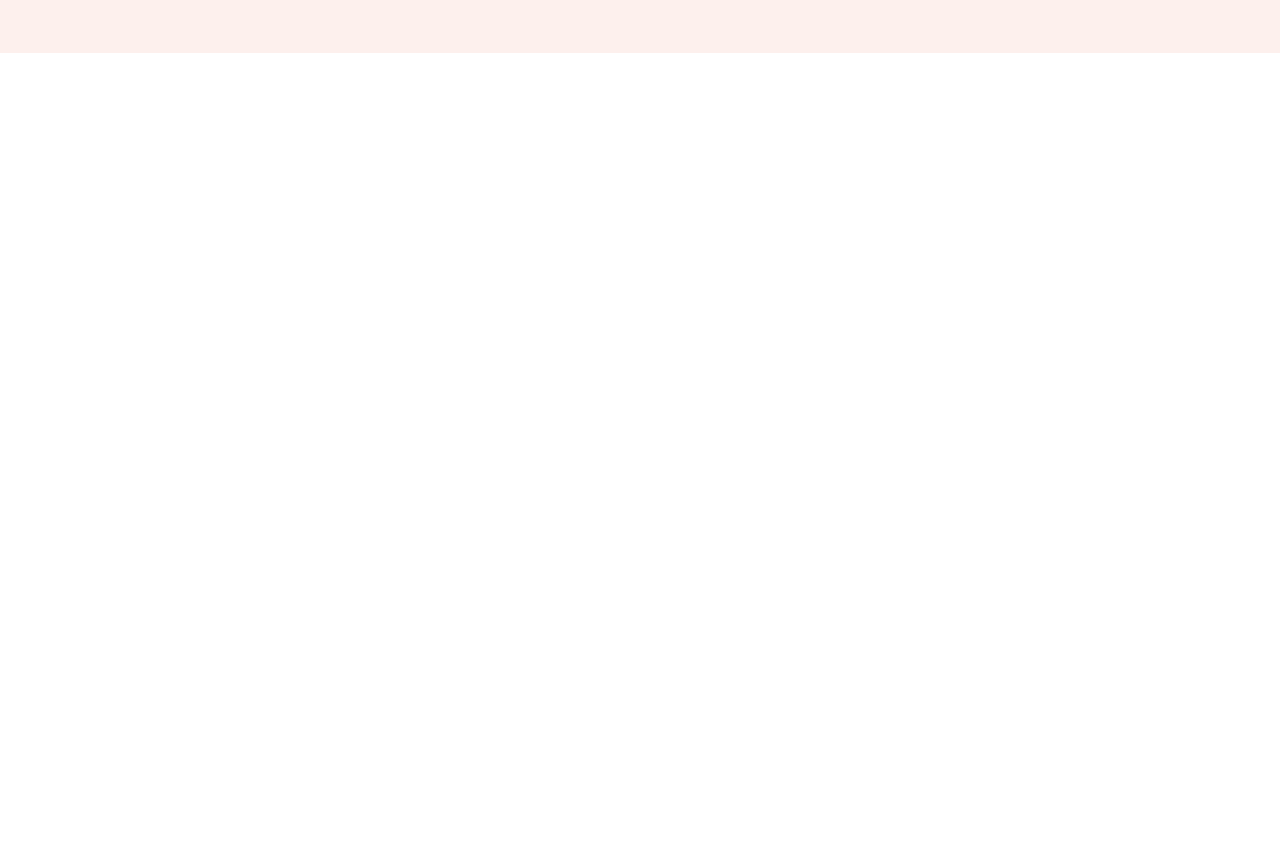
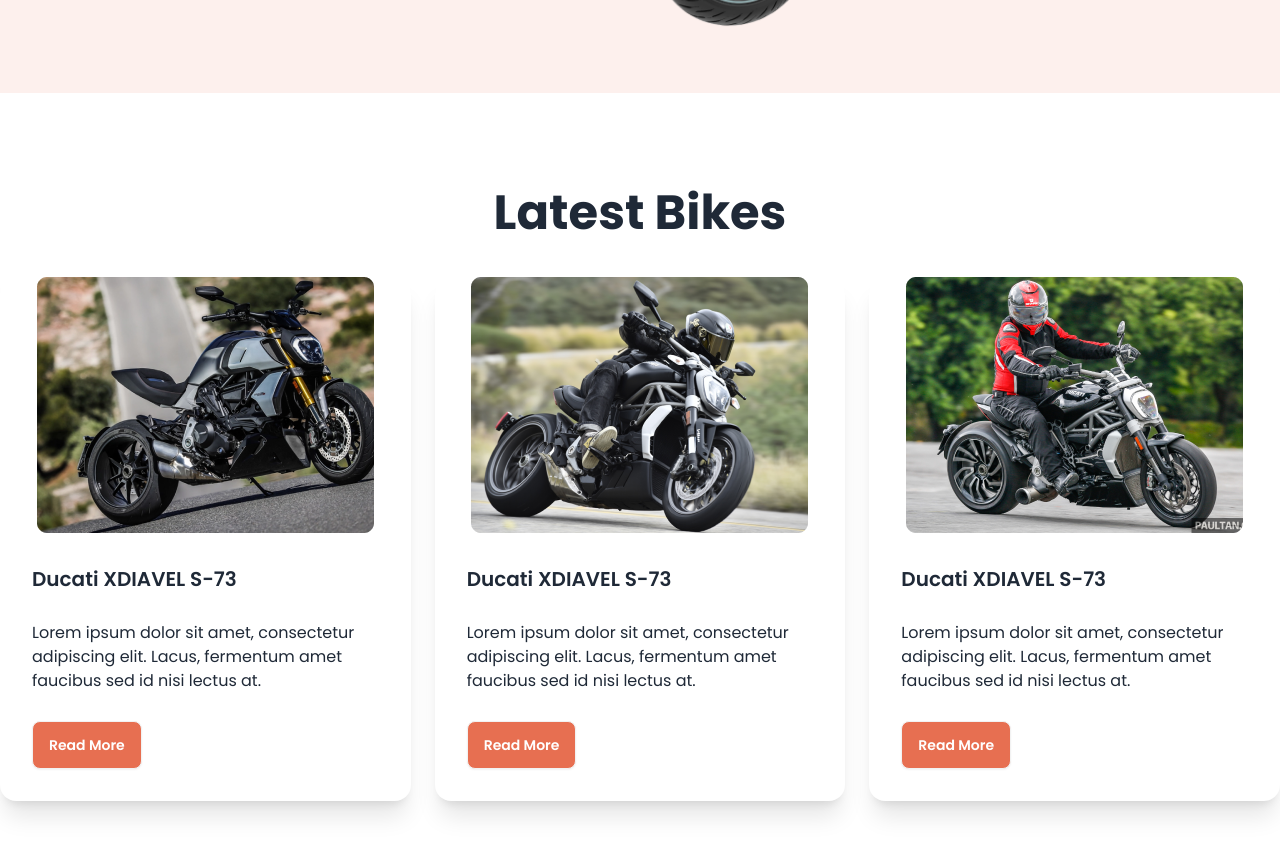
Before and after one commit to Jobaer-Islam/Web-Biker-zone, a plain HTML site: page src/index.html in a window 1280 px wide. Shown: the part 515-1370 px from the top of the page. Before the commit the page ends 800 px from the top, so only its background shows below. Drawn offline with nearby package versions, Linux system fonts and the light colour scheme.

Commit message:
done latest bikes section

```diff
--- a/src/index.html
+++ b/src/index.html
@@ -41,7 +41,7 @@
 <body class="font-poppins">
 
     <!-- Header Section -->
-    <header class="md:container mx-auto">
+    <header class="md:container mx-auto my-10">
 
         <!-- navbar -->
         <nav>
@@ -177,7 +177,63 @@
     </header>
 
     <!-- Main Section -->
-    <main class="md:container mx-auto"></main>
+    <main class="md:container mx-auto">
+        <!-- featured bike section(home work) -->
+        <section></section>
+
+        <!-- latest bike section -->
+        <section class="my-24">
+            <h3 class="text-5xl font-bold text-center mb-10">
+                Latest Bikes</h3>
+
+            <!-- cards  -->
+            <div class=" grid grid-cols-1 md:grid-cols-2 lg:grid-cols-3 gap-6">
+                <!-- card-1 -->
+                <div class="card bg-base-100 shadow-xl">
+                    <figure>
+                        <img src="../images/others/latest1.png"
+                            alt="Shoes" />
+                    </figure>
+                    <div class="card-body space-y-5">
+                        <h2 class="card-title">Ducati XDIAVEL S-73</h2>
+                        <p>Lorem ipsum dolor sit amet, consectetur adipiscing elit. Lacus, fermentum amet faucibus sed id nisi lectus at.</p>
+                        <div class="card-actions">
+                            <button class="btn bg-bike-primary text-white">Read More</button>
+                        </div>
+                    </div>
+                </div>
+                <!-- card-2 -->
+                <div class="card bg-base-100 shadow-xl">
+                    <figure>
+                        <img src="../images/others/latest2.png"
+                            alt="Shoes" />
+                    </figure>
+                    <div class="card-body space-y-5">
+                        <h2 class="card-title">Ducati XDIAVEL S-73</h2>
+                        <p>Lorem ipsum dolor sit amet, consectetur adipiscing elit. Lacus, fermentum amet faucibus sed id nisi lectus at.</p>
+                        <div class="card-actions">
+                            <button class="btn bg-bike-primary text-white">Read More</button>
+                        </div>
+                    </div>
+                </div>
+                <!-- card-3 -->
+                <div class="card bg-base-100 shadow-xl">
+                    <figure>
+                        <img src="../images/others/latest3.png"
+                            alt="Shoes" />
+                    </figure>
+                    <div class="card-body space-y-5">
+                        <h2 class="card-title">Ducati XDIAVEL S-73</h2>
+                        <p>Lorem ipsum dolor sit amet, consectetur adipiscing elit. Lacus, fermentum amet faucibus sed id nisi lectus at.</p>
+                        <div class="card-actions">
+                            <button class="btn bg-bike-primary text-white">Read More</button>
+                        </div>
+                    </div>
+                </div>
+
+            </div>
+        </section>
+    </main>
 
     <!-- Footer Section -->
     <footer></footer>
```
